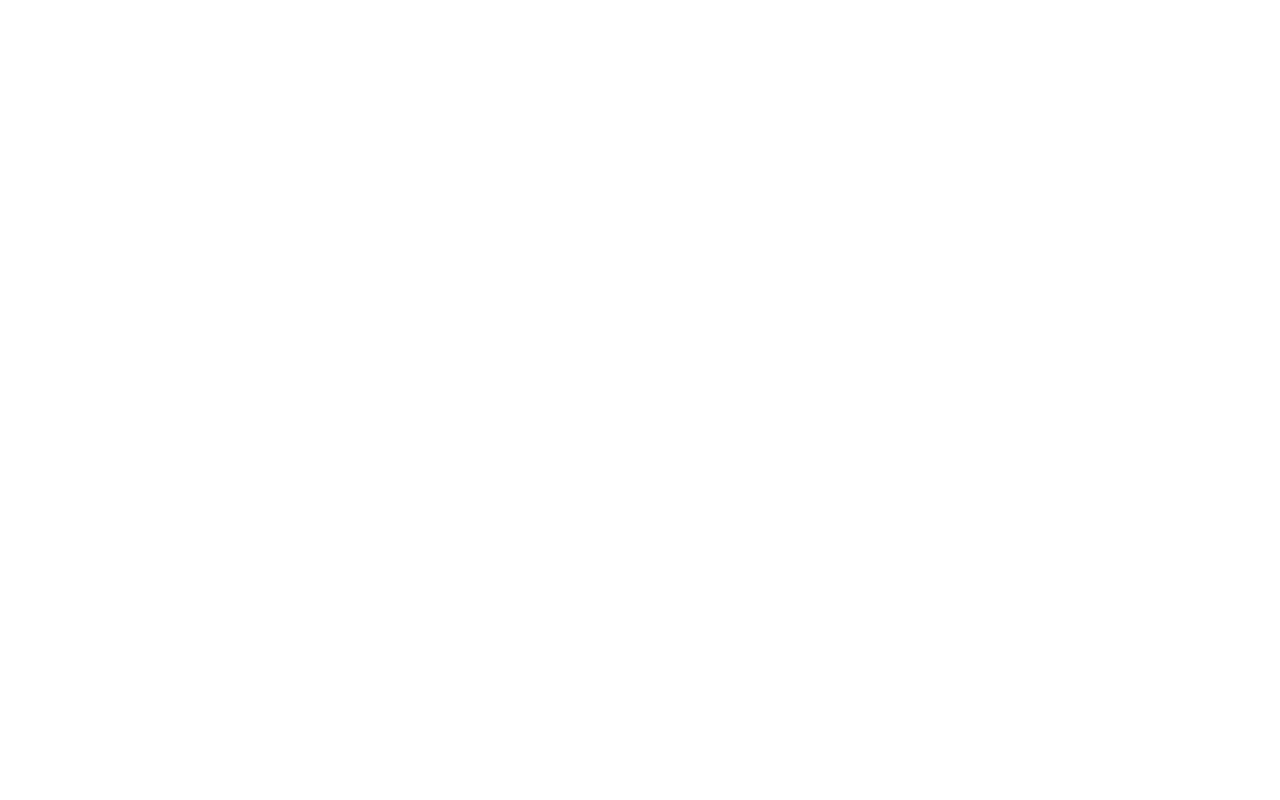
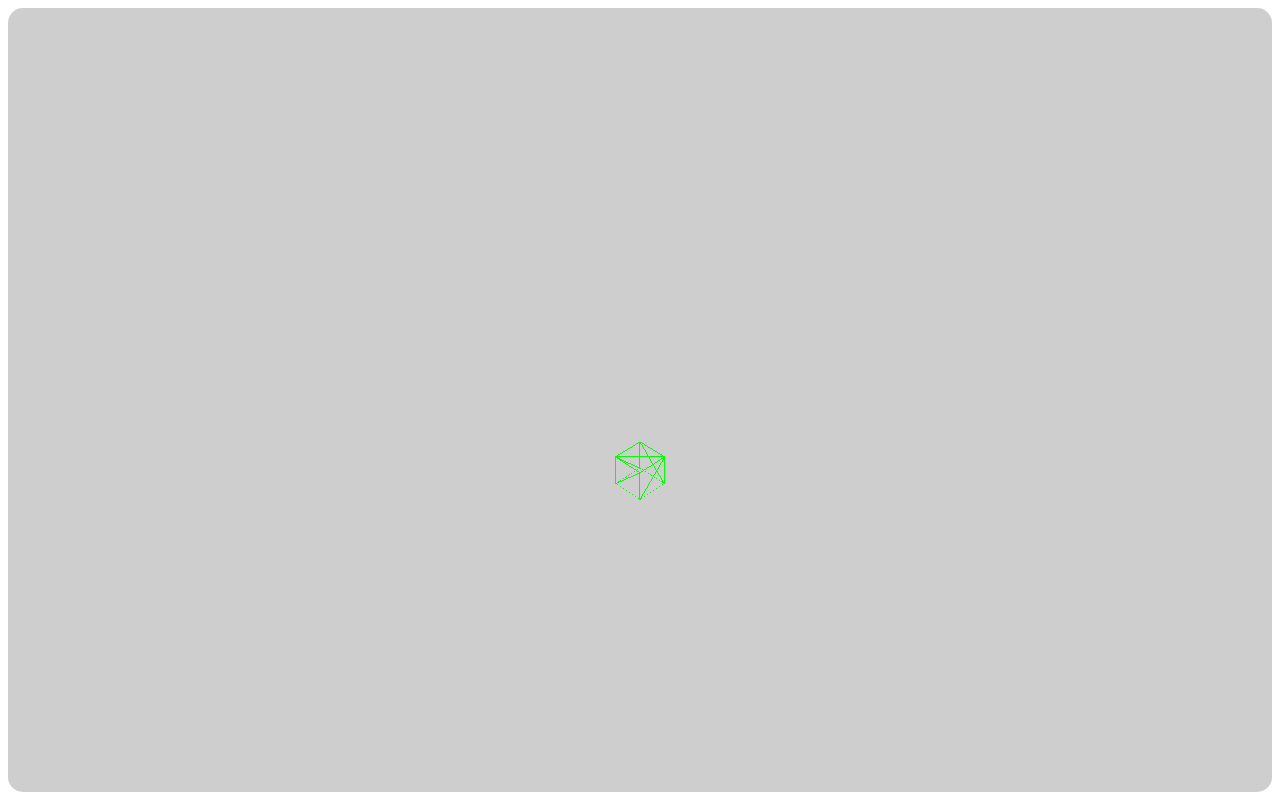
Before and after one commit to LeftsideMartian/CGAssessment3.1, a plain HTML site: page index.html in a window 1280 px wide. Drawn offline with nearby package versions, Linux system fonts and the light colour scheme; animation ran at ten frames a second.

Commit message:
Fix: Fix styling for render view

```diff
--- a/index.html
+++ b/index.html
@@ -1,6 +1,13 @@
 <html>
 	<head>
 		<title>25278779 Assessment 3.1 Procedural Generation</title>
+		<style>
+			.render-view {
+				position: relative;
+				width: 100%;
+				height: 100%;
+			}
+		</style>
 	</head>
 
 	<body>
```
